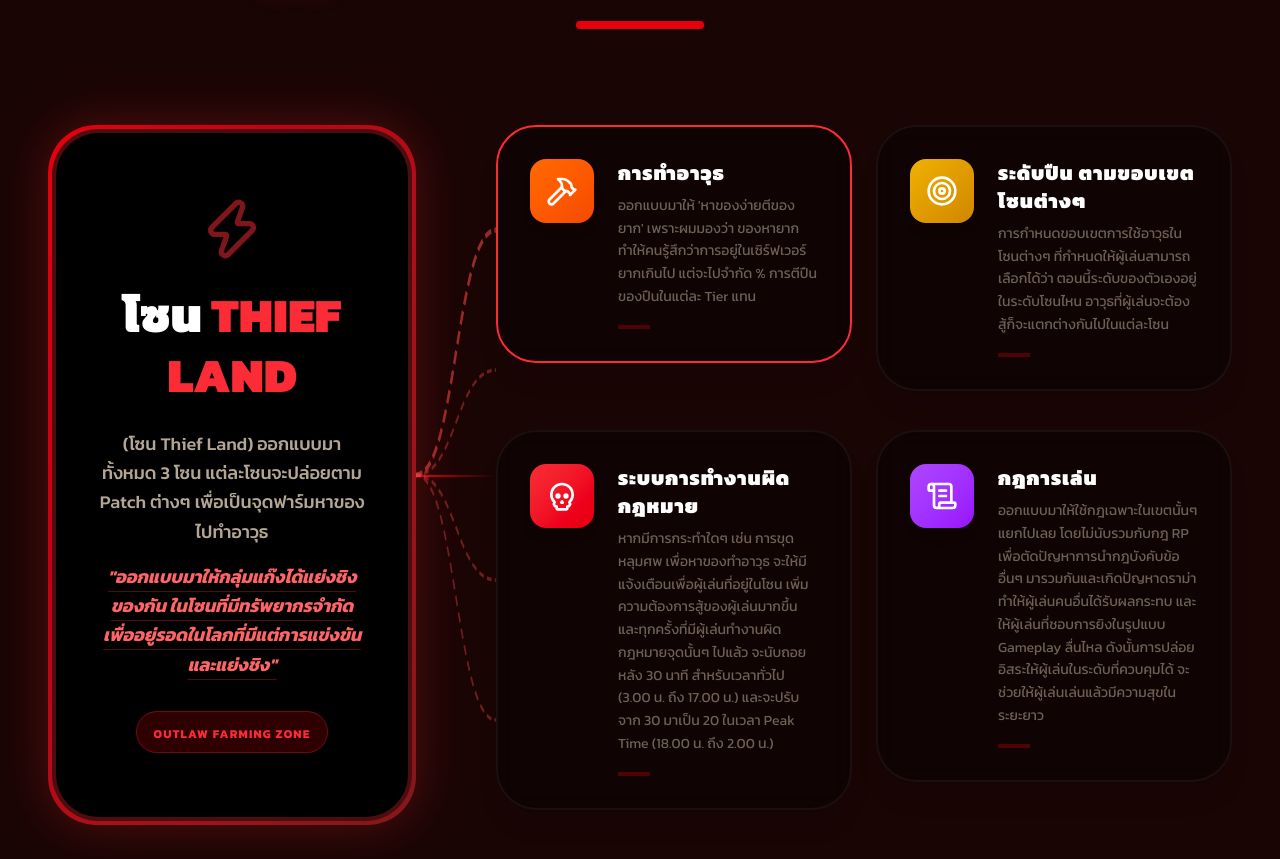
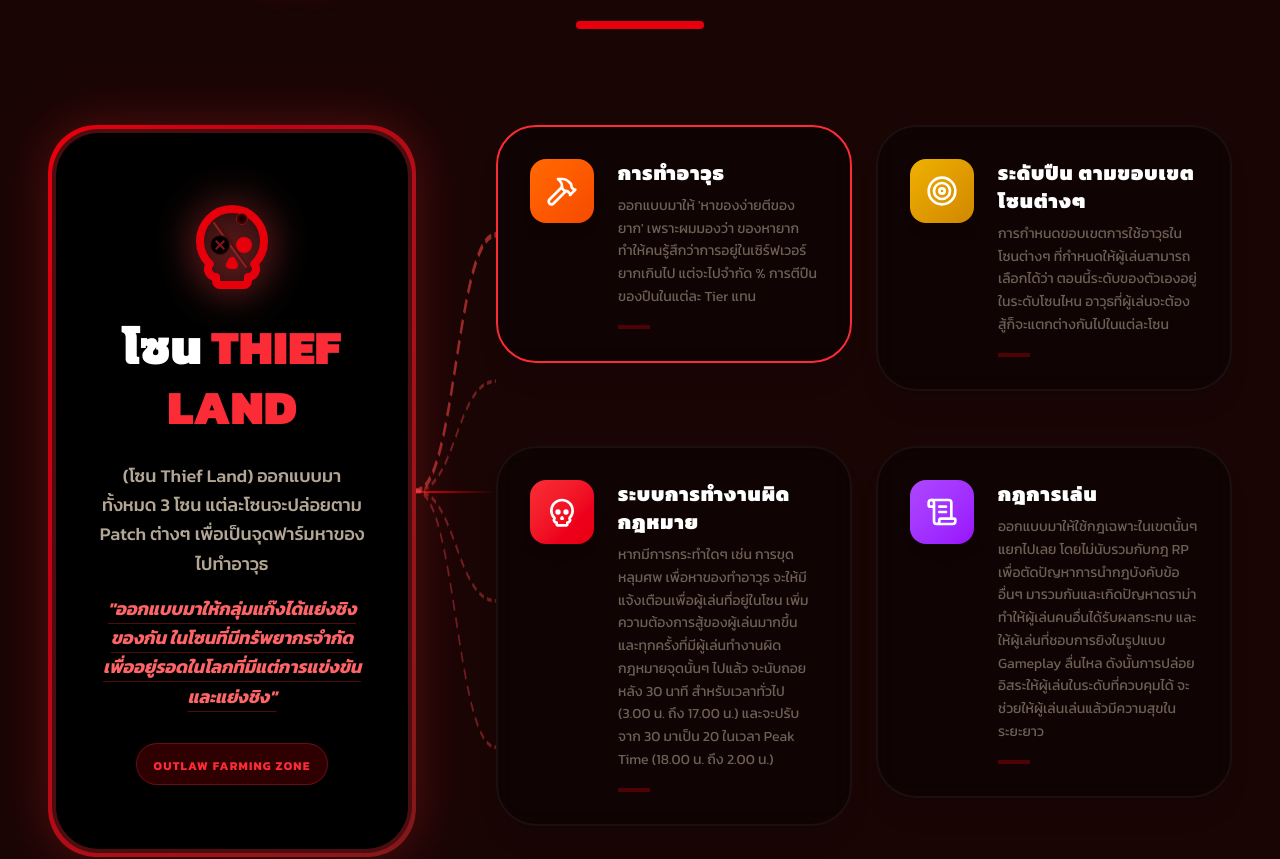
Before and after one commit to Rayzxls/Present, a React (Vite) app: page / in a window 1280 px wide. Shown: the part 6083-6942 px from the top of the page. Built offline with nearby package versions, Linux system fonts and the light colour scheme.

Commit message:
Implement custom battle-worn skull icon (bullet hole, blind eye, scar) for Thief Land

```diff
--- a/src/App.jsx
+++ b/src/App.jsx
@@ -703,7 +703,7 @@ const MarketplaceSection = () => {
             <span className="text-yellow-500 font-black uppercase tracking-widest text-sm">Trading Post</span>
           </div>
           <h3 className="text-3xl md:text-4xl font-black text-white mb-6 uppercase leading-tight">
-            จุดสำหรับการแลกเปลี่ยนสิ่งของ<br/>ทั้งถูกกฎหมายและผิดกฎหมาย
+            จุดสำหรับการแลกเปลี่ยนสิ่งของ<br />ทั้งถูกกฎหมายและผิดกฎหมาย
           </h3>
           <div className="space-y-6 text-orange-100/60 text-lg leading-relaxed font-medium">
             <p>
@@ -783,8 +783,33 @@ const GameplaySection = () => {
               whileHover={{ scale: 1.05 }}
               className="relative p-1 rounded-[3rem] bg-gradient-to-br from-red-600 to-red-900 shadow-[0_0_50px_rgba(220,38,38,0.3)] z-20"
             >
-              <div className="bg-black rounded-[2.9rem] px-10 py-16 border-4 border-red-500/30 flex flex-col items-center text-center max-w-[400px]">
-                <Zap className="w-16 h-16 text-red-500 mb-6 animate-pulse" />
+              <div className="bg-black rounded-[2.9rem] px-10 py-16 border-4 border-red-500/30 flex flex-col items-center text-center max-w-[400px] relative overflow-hidden group">
+                {/* Battle-Worn Skull Icon Container */}
+                <div className="relative mb-6">
+                  <motion.div
+                    animate={{
+                      filter: ["drop-shadow(0 0 10px #ef4444)", "drop-shadow(0 0 20px #ef4444)", "drop-shadow(0 0 10px #ef4444)"]
+                    }}
+                    transition={{ repeat: Infinity, duration: 2 }}
+                  >
+                    <Skull className="w-24 h-24 text-red-600" />
+                  </motion.div>
+
+                  {/* Bullet Hole */}
+                  <div className="absolute top-4 right-8 w-3 h-3 bg-black rounded-full border border-red-900 shadow-[inset_0_0_5px_rgba(255,0,0,0.5)]" />
+
+                  {/* Scar (Jagged Line) */}
+                  <svg className="absolute inset-0 w-full h-full pointer-events-none" viewBox="0 0 24 24" fill="none">
+                    <path d="M 8 6 L 16 18" stroke="#4a0d0d" strokeWidth="1" strokeLinecap="round" opacity="0.8" />
+                    <path d="M 7.5 6.5 L 15.5 17.5" stroke="#ef4444" strokeWidth="0.5" strokeLinecap="round" opacity="0.4" />
+                  </svg>
+
+                  {/* Blind Eye (Eye Patch/X) */}
+                  <div className="absolute top-[38px] left-[26px] w-5 h-5 bg-black rounded-full flex items-center justify-center border border-red-950">
+                    <div className="w-3 h-0.5 bg-red-900 rotate-45 absolute" />
+                    <div className="w-3 h-0.5 bg-red-900 -rotate-45 absolute" />
+                  </div>
+                </div>
                 <h3 className="text-4xl md:text-5xl font-black text-white uppercase leading-tight mb-6">
                   โซน <span className="text-red-500">Thief Land</span>
                 </h3>
```
